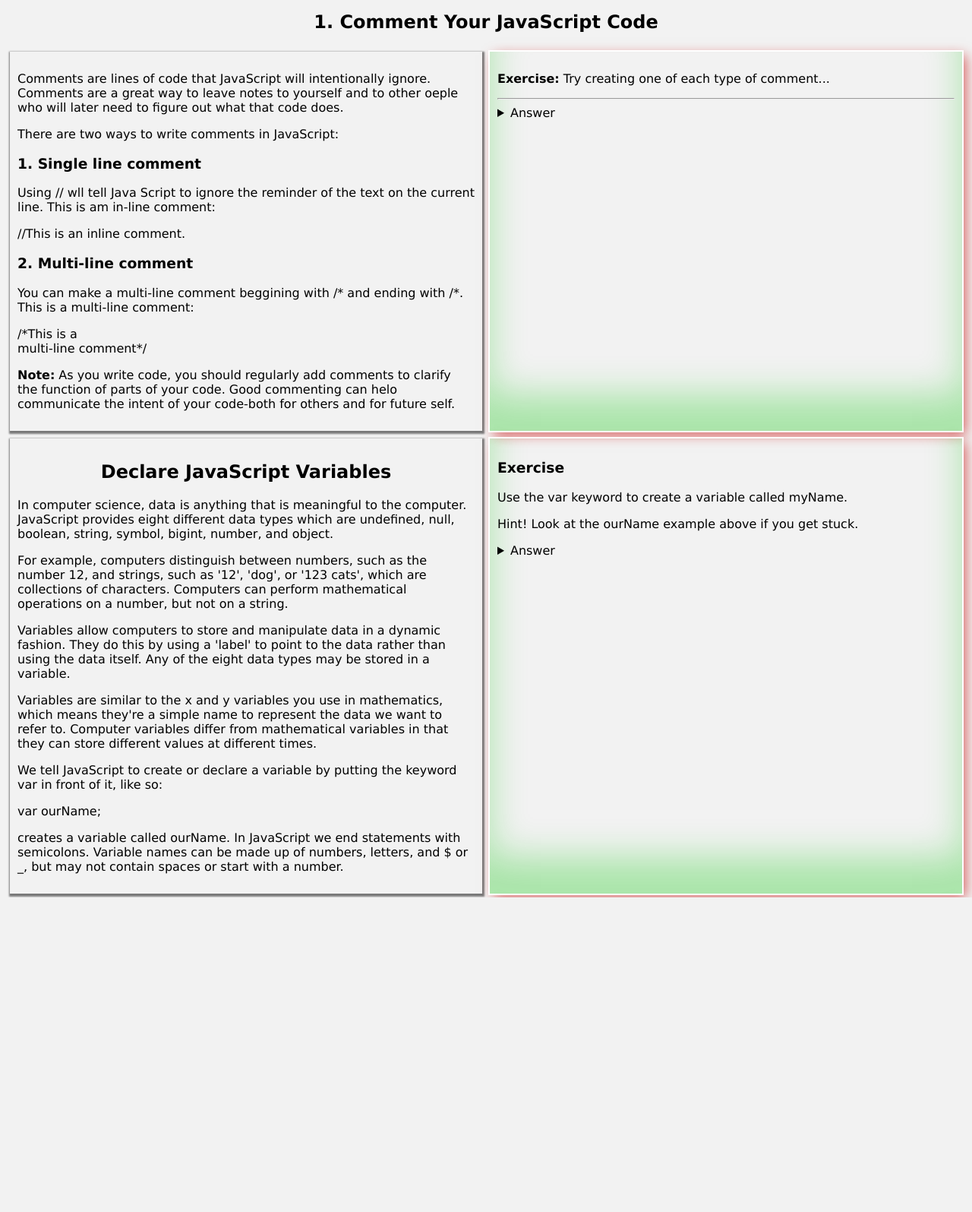
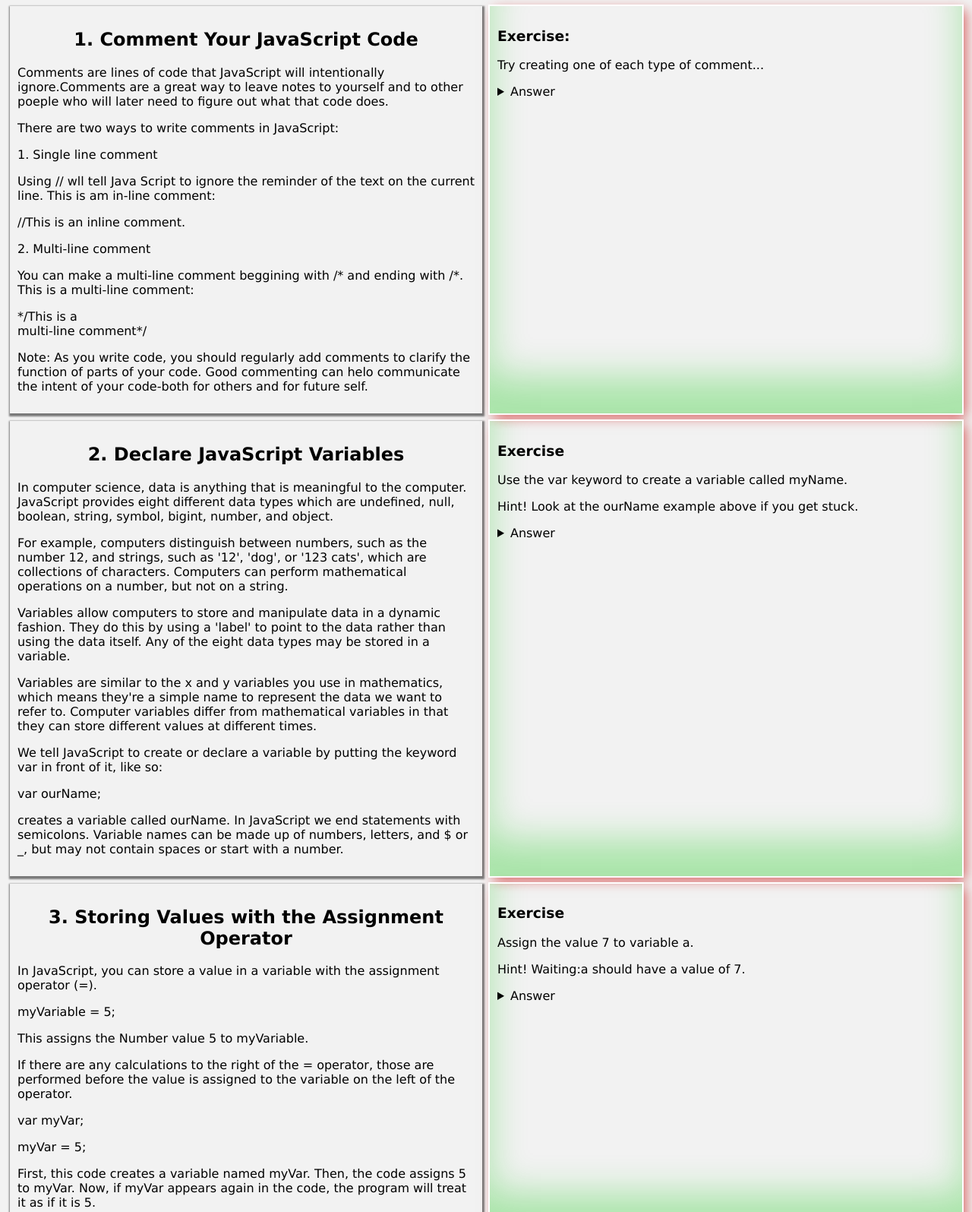
Before and after one commit to sabovoichita/free-code-camp, a website: page index.html in a window 1280 px wide. Shown: the part 5-1600 px from the top of the page at 76% size. Before the commit the page ends 1186 px from the top, so only its background shows below. Drawn offline with Linux system fonts and the light colour scheme.

Commit message:
add lesson 1 and 3 with JS

```diff
--- a/index.html
+++ b/index.html
@@ -6,64 +6,11 @@
     <title>Comment</title>
     <link rel="stylesheet" href="style.css" />
   </head>
-  <h2>1. Comment Your JavaScript Code</h2>
   <body>
-    <div id="l1" class="lesson">
-      <div id="l11" class="left">
-        <p>
-          Comments are lines of code that JavaScript will intentionally ignore.
-          Comments are a great way to leave notes to yourself and to other oeple
-          who will later need to figure out what that code does.
-        </p>
-        <p>There are two ways to write comments in JavaScript:</p>
-        <h3>1. Single line comment</h3>
-        <p>
-          Using <span>//</span> wll tell Java Script to ignore the reminder of
-          the text on the current line. This is am in-line comment:
-        </p>
-        <div><p>//This is an inline comment.</p></div>
-        <h3>2. Multi-line comment</h3>
-        <p>
-          You can make a multi-line comment beggining with <span>/*</span> and
-          ending with <span>/*</span>. This is a multi-line comment:
-        </p>
-        <div>
-          <p>
-            /*This is a <br />
-            multi-line comment*/
-          </p>
-        </div>
-        <p>
-          <strong>Note:</strong> As you write code, you should regularly add
-          comments to clarify the function of parts of your code. Good
-          commenting can helo communicate the intent of your code-both for
-          others and for future self.
-        </p>
-      </div>
+    <div id="l1"></div>
+    <div id="l2"></div>
+    <div id="l3"></div>
 
-      <div id="l12" class="right">
-        <p>
-          <strong>Exercise:</strong> Try creating one of each type of comment...
-        </p>
-
-        <hr />
-        <details>
-          <summary>Answer</summary>
-          <textarea
-            name="1"
-            id="1"
-            cols="50"
-            rows="5"
-            placeholder="Write your answer here"
-          >
-//something
-          /*something new
-          new each time/*</textarea
-          >
-        </details>
-      </div>
-    </div>
-    <div id="l2"></div>
     <script src="index.js"></script>
   </body>
 </html>
--- a/index.js
+++ b/index.js
@@ -2,14 +2,62 @@ function $(selector) {
   return document.querySelector(selector);
 }
 
-function addLessonsAsHTML(lessons) {
-  //   console.log("inside map");
+function showLesson1(lessons) {
+  // console.log("inside map");
+  const spaceRender = $("#l1");
+  const text = lessons.map((lesson) => {
+    return `
+  <div class="lesson">
+    <div class ="left">
+         <h2>1. ${lesson.title}</h2>
+            <p>${lesson.c1}</p>
+            <p>${lesson.c2}</p>
+            <p>${lesson.c3}</p>
+            <p>${lesson.c4}</p>
+            <p>${lesson.c5}</p>
+            <p>${lesson.c6}</p>
+            <p>${lesson.c7}</p>
+            <p>${lesson.c8}</p>
+            <p>${lesson.c9}</p>
+    </div>
+    <div class ="right">
+        <h3>${lesson.eTitle}</h3>
+        <p>${lesson.c10}</p>
+
+        <details>
+        <summary>Answer</summary>
+            <textarea
+            name="1"
+            id="1"
+            cols="50"
+            rows="5"
+            placeholder="Write your answer here">
+            </textarea>
+        </details>
+    </div>
+  </div>`;
+  });
+  spaceRender.innerHTML = text.join("");
+}
+
+function loadLesson1() {
+  //   console.log("here");
+  fetch("lessons/1.json").then((r) => {
+    r.json().then((lessons) => {
+      //   console.log("lessons", lessons);
+      showLesson1(lessons);
+    });
+  });
+}
+
+function showLesson2(lessons) {
+  // console.log("inside map");
   const spaceRender = $("#l2");
   const text = lessons.map((lesson) => {
     return `
   <div class="lesson">
     <div class ="left">
-         <h2>${lesson.title}</h2>
+         <h2>2. ${lesson.title}</h2>
             <p>${lesson.c1}</p>
             <p>${lesson.c2}</p>
             <p>${lesson.c3}</p>
@@ -38,15 +86,65 @@ function addLessonsAsHTML(lessons) {
   spaceRender.innerHTML = text.join("");
 }
 
-function loadLessons() {
+function loadLesson2() {
   //   console.log("here");
-  fetch("lessons/lesson2.json").then((r) => {
+  fetch("lessons/2.json").then((r) => {
     r.json().then((lessons) => {
       //   console.log("lessons", lessons);
-      addLessonsAsHTML(lessons);
+      showLesson2(lessons);
     });
   });
 }
+
+function showLesson3(lessons) {
+  // console.log("inside map");
+  const spaceRender = $("#l3");
+  const text = lessons.map((lesson) => {
+    return `
+  <div class="lesson">
+    <div class ="left">
+         <h2>3. ${lesson.title}</h2>
+            <p>${lesson.c1}</p>
+            <p>${lesson.c2}</p>
+            <p>${lesson.c3}</p>
+            <p>${lesson.c4}</p>
+            <p>${lesson.c5}</p>
+            <p>${lesson.c6}</p>
+            <p>${lesson.c7}</p>
+
+
+
+    </div>
+    <div class ="right">
+        <h3>${lesson.eTitle}</h3>
+        <p>${lesson.c8}</p>
+        <p>${lesson.c9}</p>
+        <details>
+        <summary>Answer</summary>
+            <textarea
+            name="1"
+            id="1"
+            cols="50"
+            rows="5"
+            placeholder="Write your answer here">
+            </textarea>
+        </details>
+    </div>
+  </div>`;
+  });
+  spaceRender.innerHTML = text.join("");
+}
+
+function loadLesson3() {
+  //   console.log("here");
+  fetch("lessons/3.json").then((r) => {
+    r.json().then((lessons) => {
+      //   console.log("lessons", lessons);
+      showLesson3(lessons);
+    });
+  });
+}
+
 // function renderLessons(lessons) {
 //   const lessonsHTML = lessons.map(addLessonsAsHTML);
 //   console.log("lessons as html", lessonsHTML);
@@ -54,6 +152,8 @@ function loadLessons() {
 //   spaceRender.innerHTML = lessonsHTML.join("");
 // }
 function initEvents() {
-  loadLessons();
+  loadLesson1();
+  loadLesson2();
+  loadLesson3();
 }
 initEvents();
--- /dev/null
+++ b/lessons/1.json
@@ -0,0 +1,18 @@
+[
+  {
+    "title": "Comment Your JavaScript Code",
+    "c1": "Comments are lines of code that JavaScript will intentionally ignore.Comments are a great way to leave notes to yourself and to other poeple who will later need to figure out what that code does.",
+    "c2": "There are two ways to write comments in JavaScript:",
+
+    "c3": "1. Single line comment",
+    "c4": "Using <span>//</span> wll tell Java Script to ignore the reminder of the text on the current line. This is am in-line comment:",
+    "c5": "//This is an inline comment.",
+    "c6": "2. Multi-line comment",
+    "c7": "You can make a multi-line comment beggining with <span>/*</span> and ending with <span>/*</span>. This is a multi-line comment:",
+    "c8": "*/This is a </br> multi-line comment*/",
+    "c9": "Note: As you write code, you should regularly add comments to clarify the function of parts of your code. Good commenting can helo communicate the intent of your code-both for others and for future self.",
+    "eTitle": "Exercise: ",
+
+    "c10": "Try creating one of each type of comment..."
+  }
+]
--- /dev/null
+++ b/lessons/3.json
@@ -0,0 +1,16 @@
+[
+  {
+    "title": "Storing Values with the Assignment Operator",
+    "c1": "In JavaScript, you can store a value in a variable with the assignment operator (=).",
+    "c2": "myVariable = 5;",
+
+    "c3": "This assigns the Number value 5 to myVariable.",
+    "c4": "If there are any calculations to the right of the = operator, those are performed before the value is assigned to the variable on the left of the operator.",
+    "c5": "var myVar;",
+    "c6": "myVar = 5;",
+    "c7": "First, this code creates a variable named myVar. Then, the code assigns 5 to myVar. Now, if myVar appears again in the code, the program will treat it as if it is 5.",
+    "eTitle": "Exercise",
+    "c8": "Assign the value 7 to variable a.",
+    "c9": "Hint! Waiting:a should have a value of 7."
+  }
+]
--- a/style.css
+++ b/style.css
@@ -12,35 +12,18 @@ body {
 h2 {
   text-align: center;
 }
-#l1 {
-  display: flex;
-  flex-direction: row;
-}
 
 .lesson {
   display: flex;
   flex-direction: row;
 }
-#l11 {
-  flex: 1;
-  box-shadow: 1px 2px 2px 2px rgb(0 0 0 / 50%);
-  padding: 10px;
-  margin: 5px;
-}
+
 .left {
   flex: 1;
   box-shadow: 1px 2px 2px 2px rgb(0 0 0 / 50%);
   padding: 10px;
   margin: 5px;
 }
-
-/* #l12 {
-  flex: 1;
-  box-shadow: inset 0 -3em 3em rgb(0 200 0 / 30%), 0 0 0 2px white,
-    0.3em 0.3em 1em rgb(200 0 0 / 60%);
-  padding: 10px;
-  margin: 5px;
-} */
 
 .right {
   flex: 1;
```
Also changed, not shown: lessons/2.json (renamed from lessons/lesson2.json).
